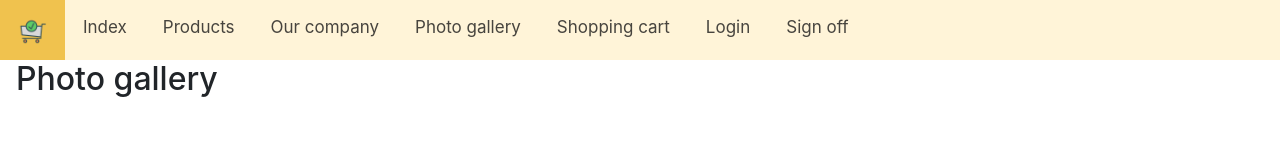
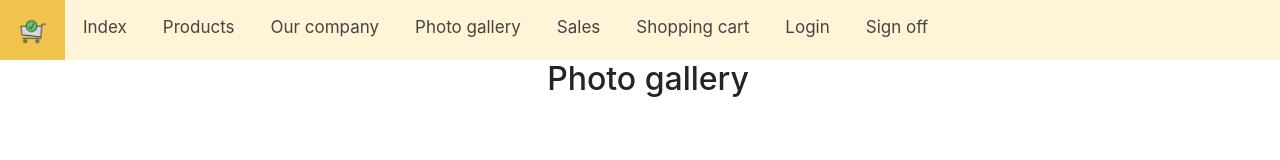
Before and after one commit to danielvillam/website-with-shopping-cart, a plain HTML site: page photogallery.html in a window 1280 px wide. Drawn offline with nearby package versions, Linux system fonts and the light colour scheme.

Commit message:
topNav update with sales

```diff
--- a/photogallery.html
+++ b/photogallery.html
@@ -14,6 +14,7 @@
             <a href="products.html">Products</a>
             <a href="ourcompany.html">Our company</a>
             <a href="photogallery.html">Photo gallery</a>
+            <a href="sales.html">Sales</a>
             <a href="">Shopping cart</a>
             <a href="login.html">Login</a>
             <a onclick="signoff()" id="signoff">Sign off</a>
@@ -21,7 +22,7 @@
         </div>
 
         <div style="padding-left:16px">
-            <h2>Photo gallery</h2>
+            <h2 class="center">Photo gallery</h2>
         </div>
 
         <script src="https://code.jquery.com/jquery-3.5.1.slim.min.js" integrity="sha384-DfXdz2htPH0lsSSs5nCTpuj/zy4C+OGpamoFVy38MVBnE+IbbVYUew+OrCXaRkfj" crossorigin="anonymous"></script>
```
Also changed, not shown: index.html (+1 -0 lines), login.html (+1 -0 lines), ourcompany.html (+1 -0 lines), products.html (+1 -0 lines).
